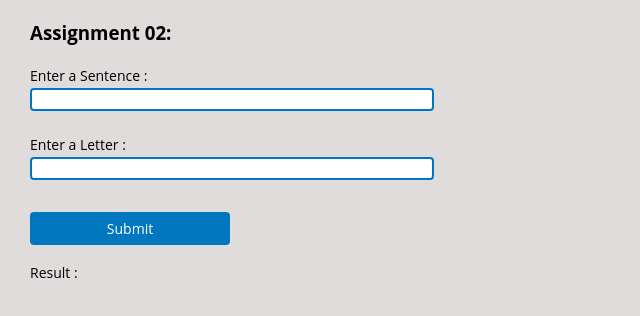
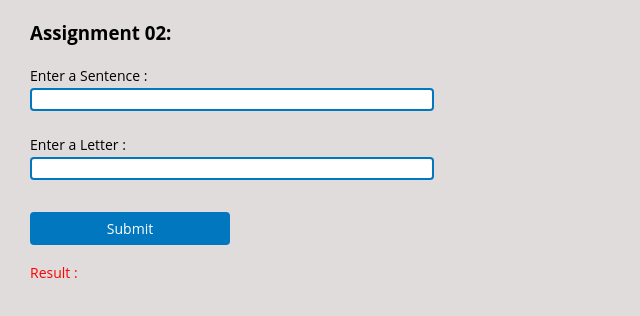
Before and after one commit to inglejayesh/HTML_Page, a plain HTML site: page index.html in a window 1280 px wide. Shown: the full height of the page, 0-640 px from the left. Drawn offline with Linux system fonts and the light colour scheme.

Commit message:
Update style.css

```diff
--- a/style.css
+++ b/style.css
@@ -56,7 +56,9 @@ button {
 .errorMsg{
 	color: red;
 }
-
+.trim{
+	color: red;
+}
 .inputContrl{
 	display: flex;
 }
```
